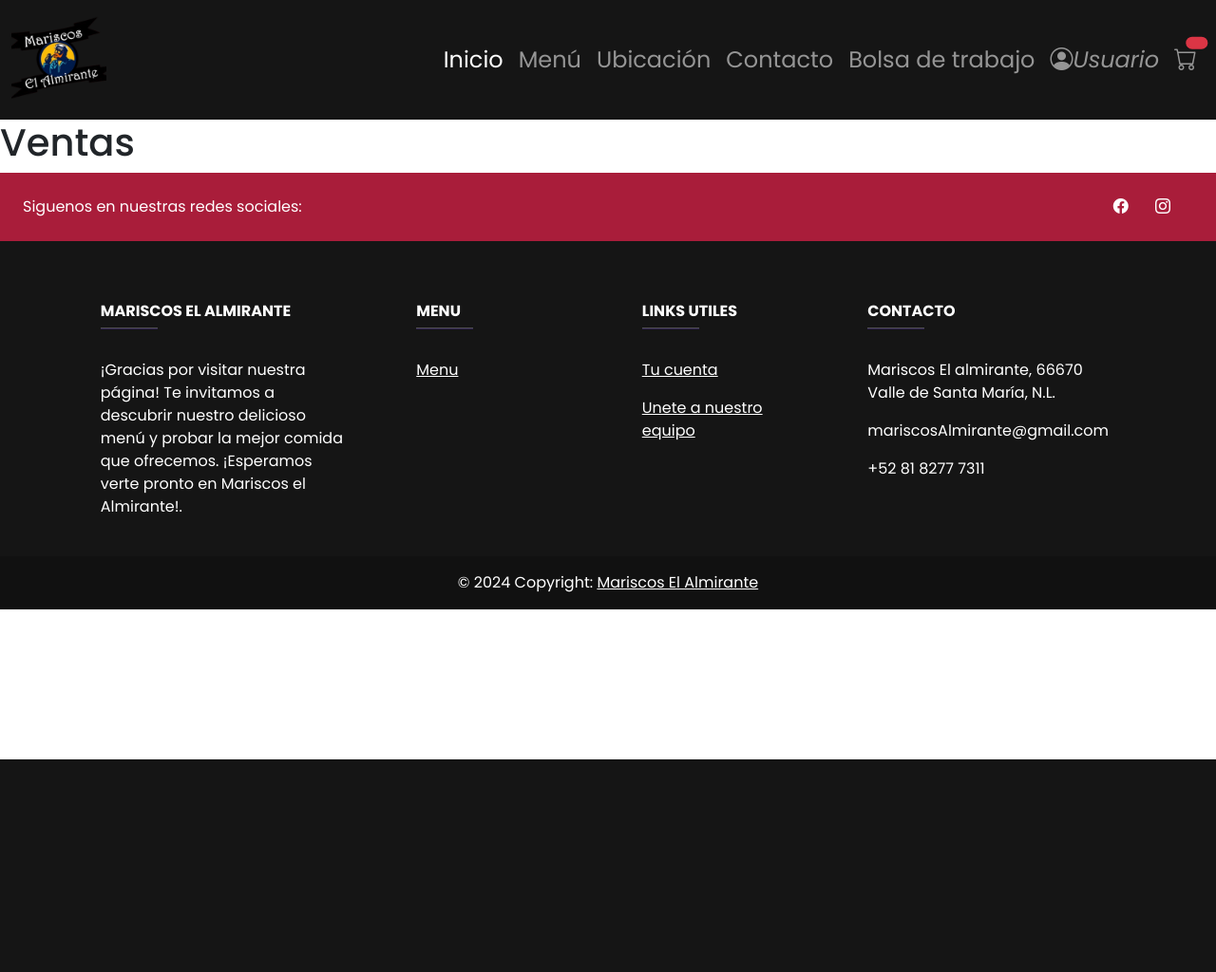
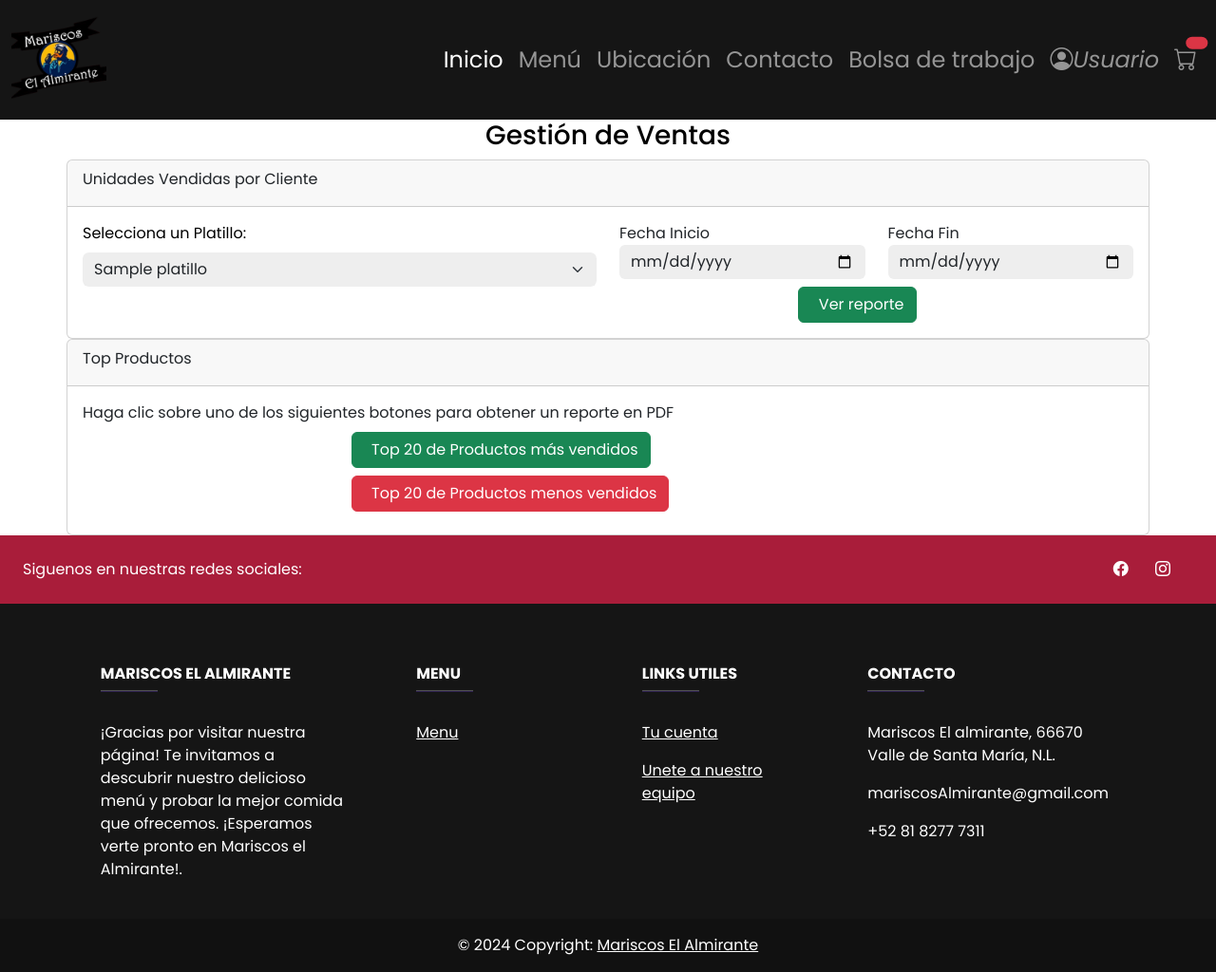
Before and after one commit to MaximoCoder/ElAlmiranteWEB, a PHP site: template views/admin/Ventas.php in a window 1280 px wide. Shown: the whole page at 95% size. Before the commit the page ends 800 px from the top, so only its background shows below. Run offline with PHP 8.4, Linux system fonts and the light colour scheme; the template is opened without the code that fills it: most values are stand-ins (such as "Sample title", 1, 10 or a date in 2020); some libraries are stand-ins or nearby versions.

Commit message:
Gestion de Ventas

```diff
--- a/views/admin/Ventas.php
+++ b/views/admin/Ventas.php
@@ -1 +1,106 @@
-<h1>Ventas</h1>
+<div class="content-wrapper">
+    <div class="content-header">
+        <div class="container-fluid">
+            <div class="row mb-0">
+                <div class="col-md-12">
+                    <div class="m-0 text-dark text-center text-lg">
+                    <h3 class="text-center text-black">Gestión de Ventas</h3>
+                    </div>
+                </div>
+            </div>
+        </div>
+    </div>
+    <div class="content">
+        <div class="container-fluid">
+            <div style="max-width: 1140px;margin: 0 auto;">
+                <div class="card card-primary">
+                    <div class="card-header">
+                        <div class="card-title">Unidades Vendidas por Cliente</div>
+                    </div>
+                    <div class="card-body">
+                        <div class="row">
+                            <div class="col-md-6">
+                            <label for="platillo" class="form-label text-black">Selecciona un Platillo:</label>
+                            <select class="form-control form-select border-0 input-color" name="IdPlatillo" id="IdPlatillo" required>
+                                <?php if (!empty($platillos)) : ?>
+                                    <?php foreach ($platillos as $platillo) : ?>
+                                        <option value="<?= $platillo['IdPlatillo'] ?>"><?= $platillo['NombrePlatillo'] ?></option> <!-- Asegúrate de que 'NombrePlatillo' sea la clave correcta -->
+                                    <?php endforeach; ?>
+                                <?php else: ?>
+                                    <option disabled>No hay platillos disponibles</option>
+                                <?php endif; ?>
+                            </select>
+
+                            </div>
+                            <div class="col-md-3">
+                                <div class="form-group">
+                                    <label>Fecha Inicio</label>
+                                    <input type="date" name="date_from" class="form-control">
+                                </div>
+                            </div>
+                            <div class="col-md-3">
+                                <div class="form-group">
+                                    <label>Fecha Fin</label>
+                                    <input type="date" name="date_to" class="form-control">
+                                </div>
+                            </div>
+
+                        </div>
+                        <div class="row">
+                            <div class="col-md-8"></div>
+                            <div class="col-md-4" >
+                                <button id="btn-rpt-unidades-vendidas-cliente" class="btn btn-block btn-success">
+                                    <i class="fa fa-file-alt fa-1x"></i>&nbsp;&nbsp;Ver reporte
+                                </button>
+                            </div>
+                        </div>
+                    </div>
+                </div>
+                <div class="card card-primary">
+                    <div class="card-header">
+                        <div class="card-title">Top Productos</div>
+                    </div>
+                    <div class="card-body">
+                        <div class="row mb-2">
+                            <label>Haga clic sobre uno de los siguientes botones para obtener un reporte en PDF</label>
+                        </div>
+                        <div class="row mb-2">
+                            <div class="col-md-3"></div>
+                            <div class="col-md-6" >
+                                <button id="btn-rpt-top-mas-vendido" class="btn btn-block btn-success">
+                                    <i class="fa fa-file-alt fa-1x"></i>&nbsp;&nbsp;Top 20 de Productos más vendidos
+                                </button>
+                            </div>
+                            <div class="col-md-3"></div>
+                        </div>
+                        <div class="row mb-2">
+                            <div class="col-md-3"></div>
+                            <div class="col-md-6">
+                                <button id="btn-rpt-top-menos-vendido" class="btn btn-block btn-danger">
+                                    <i class="fa fa-file-alt fa-1x"></i>&nbsp;&nbsp;Top 20 de Productos menos vendidos
+                                </button>
+                            </div>
+                            <div class="col-md-3"></div>
+                        </div>
+                    </div>
+                </div>
+
+            </div>
+        </div>
+    </div>
+</div>
+
+<!-- Dentro de la vista admin/Ventas.php -->
+<script>
+$(document).on("click", "#btn-rpt-unidades-vendidas-cliente", function(){
+    window.open("../../models/PdfModel");
+});
+
+    document.getElementById('btn-rpt-top-mas-vendido').addEventListener('click', function() {
+        window.location.href = '/admin/Ventas/reporte?mode=1';
+    });
+
+    document.getElementById('btn-rpt-top-menos-vendido').addEventListener('click', function() {
+        window.location.href = '/admin/Ventas/reporte?mode=2';
+    });
+</script>
```
Also changed, not shown: controllers/VentasController.php (+43 -10 lines), models/VentaModel.php (+33 -2 lines).
